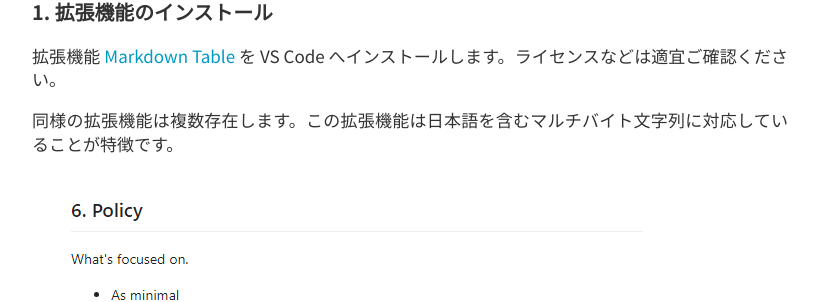
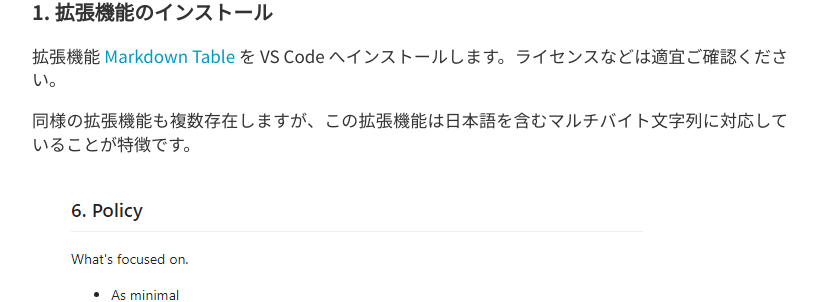
Before and after one commit to kenkenpa198/kems-clew.net, a Jekyll site: the page built from docs/_posts/2023-11-25-make-markdown-table.md, in a window 1280 px wide and 900 px high, scrolled down 2456 px. Shown: the part 153-455 px from the top of the window, without its empty margins (230-1049 px from the left). Built offline with Jekyll 4.4.1, drawn with Linux system fonts in a browser that asks for light colours; nearby versions of some CDN libraries.

Commit message:
fix make-markdown-table

```diff
--- a/docs/_posts/2023-11-25-make-markdown-table.md
+++ b/docs/_posts/2023-11-25-make-markdown-table.md
@@ -90,7 +90,7 @@ Markdown 記法に慣れるとドキュメントやメモをさくさく書け
 
 拡張機能 [Markdown Table](https://marketplace.visualstudio.com/items?itemName=TakumiI.markdowntable) を VS Code へインストールします。ライセンスなどは適宜ご確認ください。
 
-同様の拡張機能は複数存在します。この拡張機能は日本語を含むマルチバイト文字列に対応していることが特徴です。
+同様の拡張機能も複数存在しますが、この拡張機能は日本語を含むマルチバイト文字列に対応していることが特徴です。
 
 ![policyf](/assets/images/notes/2023-11-03-make-markdown-table/policy.png)
 
```
